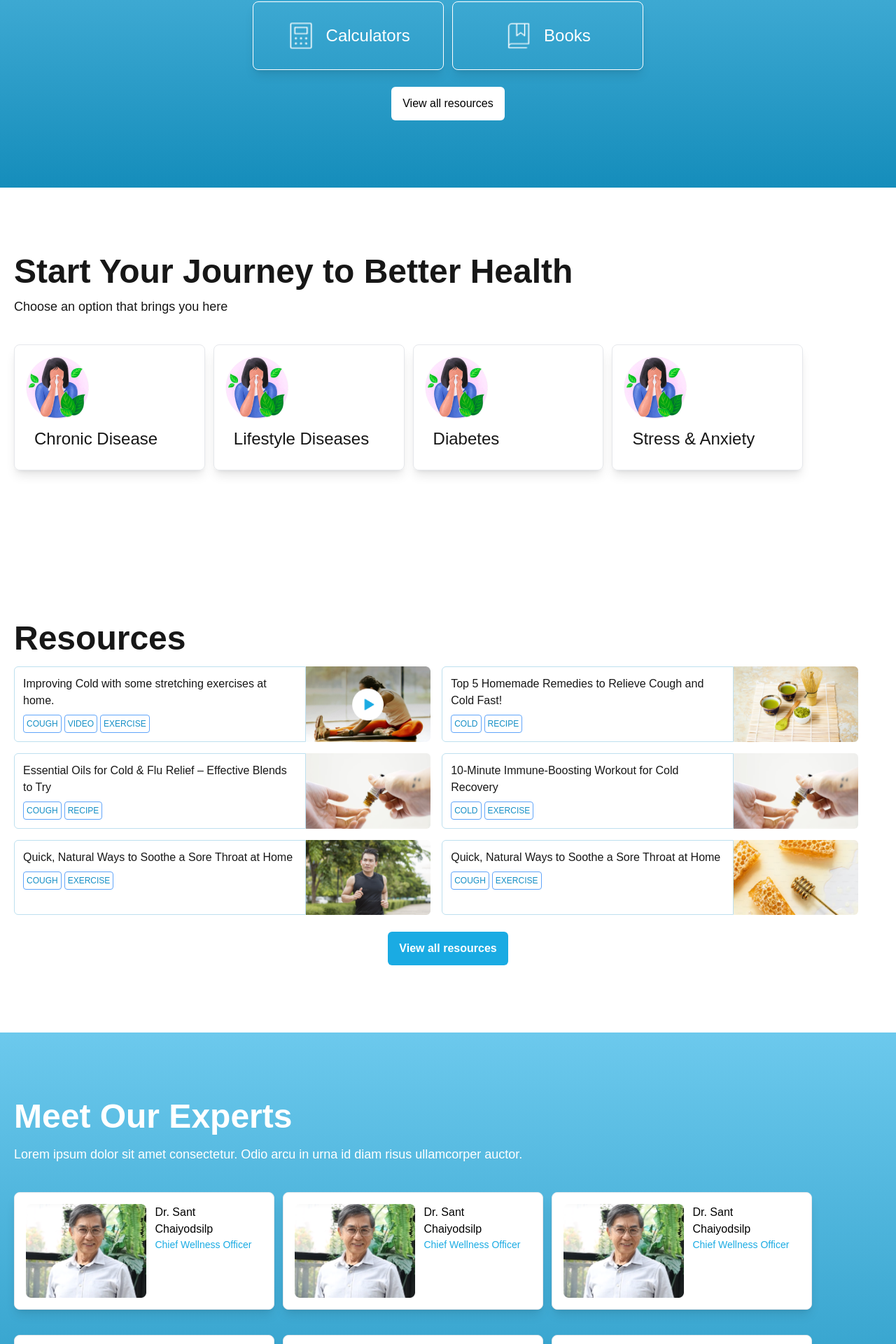
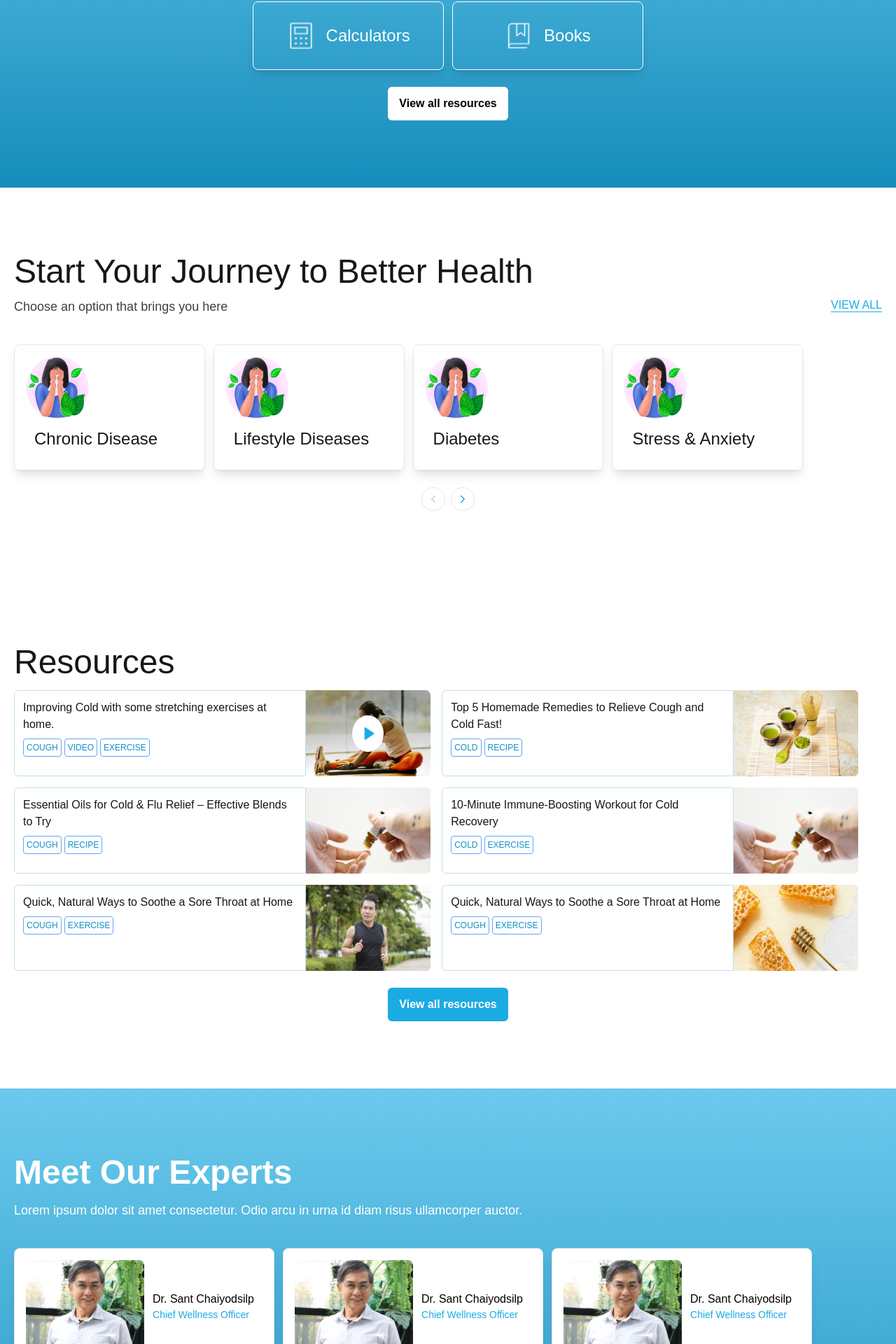
Before and after one commit to FrontX-Ganesh/mega_lifesciences, a Next.js app: page / in a window 1280 px wide. Shown: the part 820-2740 px from the top of the page at 70% size. Built offline with nearby package versions, Linux system fonts and the light colour scheme.

Commit message:
Responsive changes

```diff
--- a/app/_components/Categories/index.jsx
+++ b/app/_components/Categories/index.jsx
@@ -31,7 +31,7 @@ const Categories = () => {
           ))}
         </div>
         <div className="text-center">
-          <button className="bg-white text-black rounded-md px-4 py-3">
+          <button className="bg-white text-black rounded-md px-4 py-3 font-bold">
             View all resources
           </button>
         </div>
--- a/app/_components/Experts/index.jsx
+++ b/app/_components/Experts/index.jsx
@@ -28,8 +28,8 @@ const Experts = () => {
                       className="h-15 w-15 text-secondary group-hover:text-white"
                     />
                   </div>
-                  <div>
-                    <p className="px-3 text-black">{expert.name}</p>
+                  <div className="flex flex-col justify-center">
+                    <p className="px-3 text-black whitespace-nowrap">{expert.name}</p>
                     <p className="px-3 text-sm text-[#1AABE3]">
                       {expert.designation}
                     </p>
--- a/app/_components/PersonalizeCare/index.jsx
+++ b/app/_components/PersonalizeCare/index.jsx
@@ -8,7 +8,7 @@ const PersonalizeCare = () => {
       <section className="bg-white">
         <div className="px-5 py-24 max-w-7xl mx-auto">
           <div className="flex sm:flex-row flex-col mb-5">
-            <div className="w-full sm:w-[48%]">
+            <div className="w-full sm:w-[48%] mb-20">
               <h3 className="lg:text-5xl md:text-4xl sm:text-3xl text-[24px] mb-4">
                 Leading the Way in
                 <br />
--- a/app/_components/Program/index.jsx
+++ b/app/_components/Program/index.jsx
@@ -1,14 +1,15 @@
 import React from "react";
-import program from "@/public/images/program.png"
+import program from "@/public/images/program.png";
+import { IoChevronBack, IoChevronForwardOutline } from "react-icons/io5";
 import Image from "next/image";
 
 const Program = () => {
   return (
     <section className="bg-white">
-      <div className="px-5 py-24 max-w-7xl mx-auto">
+      <div className="px-5 py-24 mx-auto">
         <div className="flex flex-wrap gap-3 bg-gradient-to-b from-[#6CC9ED] to-[#158DBB] text-white rounded-xl border-2 border-[#1AABE3]">
           <div className="w-full sm:w-[65%]">
-            <p className="bg-white text-[#1AABE3] w-min px-6 py-1 rounded-br-lg mb-10">
+            <p className="bg-white text-[#1AABE3] rounded-tl-xl w-min px-6 py-1 rounded-br-lg mb-10">
               PROGRAM
             </p>
             <div className="pl-14">
@@ -16,7 +17,7 @@ const Program = () => {
                 Executive Staycation
               </div>
               <h3 className="md:text-4xl sm:text-3xl text-[24px]">
-                Restore & Recharge Yourself{" "}
+                Restore & Recharge Yourself
               </h3>
               <p className="md:text-lg sm:text-base text-sm text-[3F3F46] mb-10">
                 www.wellnesswecare.com
@@ -30,6 +31,14 @@ const Program = () => {
             />
           </div>
         </div>
+        <div className="text-center mt-4">
+          <button className="text-[#CCCCCC] mr-2 p-2 border border-grey rounded-full">
+            <IoChevronBack />
+          </button>
+          <button className="text-[#1AABE3] p-2 border border-grey rounded-full">
+            <IoChevronForwardOutline />
+          </button>
+        </div>
       </div>
     </section>
   );
--- a/app/_components/ProgramInfo/index.jsx
+++ b/app/_components/ProgramInfo/index.jsx
@@ -6,7 +6,7 @@ const ProgramInfo = () => {
   return (
     <>
       <section className="bg-white">
-        <div className="px-5 max-w-7xl mx-auto">
+        <div className="px-5 max-w-7xl mx-auto pt-20">
           <h3 className="lg:text-5xl md:text-4xl sm:text-3xl text-[24px] mb-4">
             Our <span className="text-[#1AABE3]">Programs</span>
           </h3>
--- a/app/_components/Resources/index.jsx
+++ b/app/_components/Resources/index.jsx
@@ -1,6 +1,5 @@
 import Image from "next/image";
 import React from "react";
-import yoga from "@/public/images/yoga.png";
 import { resources } from "./resources.constants";
 
 const Resources = () => {
@@ -8,13 +7,13 @@ const Resources = () => {
     <>
       <section className="bg-white">
         <div className="px-5 py-24 max-w-7xl mx-auto">
-          <h3 className="lg:text-5xl md:text-4xl sm:text-3xl text-[24px] font-bold mb-4">
+          <h3 className="lg:text-5xl md:text-4xl sm:text-3xl text-[24px] mb-4">
             Resources
           </h3>
 
           <div className="flex gap-4 flex-wrap mb-6">
             {resources.map((reso) => (
-              <div className="flex sm:w-[48%] w-full" key={reso.id}>
+              <div className="flex sm:w-[48%] w-full h-[123px]" key={reso.id}>
                 <div className="border border-[#BEE0EF] p-3 rounded-tl-md rounded-bl-md w-[70%]">
                   <div className="mb-2">{reso.title}</div>
                   <div className="flex">
--- a/app/_components/Stories/index.jsx
+++ b/app/_components/Stories/index.jsx
@@ -1,11 +1,13 @@
 import Image from "next/image";
 import { storiesInfo } from "./stories.constants";
+import { IoChevronBack, IoChevronForwardOutline } from "react-icons/io5";
 
 const Stories = () => {
   return (
     <>
       <section className="text-white">
-        <div className="px-5 py-24 max-w-[1200px] mx-auto bg-gradient-to-b from-[#6CC9ED] to-[#158DBB] rounded-2xl">
+        <div className="max-w-[1200px] mx-auto overflow-x-hidden h-[800px] relative">
+          <div className="px-5 py-24 max-w-[1200px] h-[449px] relative w-full overflow-hidden mx-auto bg-gradient-to-b from-[#6CC9ED] to-[#158DBB] rounded-2xl">
             <div className="flex flex-wrap justify-between">
               <div>
                 <h3 className="lg:text-5xl md:text-4xl sm:text-3xl text-[24px] font-bold mb-4">
@@ -17,17 +19,18 @@ const Stories = () => {
                 </p>
               </div>
               <div>
-              <button className="bg-white text-black rounded-md px-4 py-3">
-                View more
+                <button className="bg-white text-black rounded-md px-4 py-3 mb-3">
+                  View all
                 </button>
               </div>
             </div>
-          {/* <div className="w-full">
+          </div>
+          <div className="w-full relative top-[-75px] left-5">
             <div className="flex gap-5 items-start">
               {storiesInfo.map((story) =>
                 story.id === 1 ? (
                   <div
-                    className="bg-gradient-to-b shrink-0 from-white to-[#BFE8F7] h-[400px] p-4 py-8 max-w-[425px] w-full rounded-lg bg-white text-black flex flex-col justify-between"
+                    className="bg-gradient-to-b shrink-0 from-white to-[#BFE8F7] h-[400px] p-4 py-8 max-w-[300px] md:max-w-[425px] w-full rounded-lg bg-white text-black flex flex-col justify-between"
                     key={story.id}
                   >
                     <div>
@@ -55,7 +58,8 @@ const Stories = () => {
                     <div
                       className="absolute right-0 top-0 bottom-0 left-0"
                       style={{
-                        backgroundImage: "linear-gradient(to right, transparent 30%, #ffffffe6 50%, white 100%)",
+                        backgroundImage:
+                          "linear-gradient(to right, transparent 30%, #ffffffe6 50%, white 100%)",
                       }}
                     ></div>
                     <Image
@@ -71,6 +75,12 @@ const Stories = () => {
                       {story.jobTitle}
                     </p>
                   </div>
+                ) : story.id === 2 ? (
+                  <Image
+                    alt="Story Logo"
+                    src={story.image}
+                    className="h-[300px] max-w-[276px] rounded-md object-cover"
+                  />
                 ) : (
                   <div
                     className="bg-gradient-to-b from-white h-[300px] shrink-0 to-[#BFE8F7] p-4 max-w-[276px] w-full rounded-lg bg-white text-black"
@@ -92,7 +102,7 @@ const Stories = () => {
                 )
               )}
             </div>
-          </div> */}
+          </div>
         </div>
       </section>
     </>
--- a/app/_components/YourJourney/index.jsx
+++ b/app/_components/YourJourney/index.jsx
@@ -1,5 +1,6 @@
 import React from "react";
 import { journeys } from "./journey.constants";
+import { IoChevronBack, IoChevronForwardOutline } from "react-icons/io5";
 import Image from "next/image";
 
 const YourJourney = () => {
@@ -7,12 +8,20 @@ const YourJourney = () => {
     <>
       <section className="bg-white">
         <div className="px-5 py-24 max-w-7xl mx-auto">
-          <h3 className="lg:text-5xl md:text-4xl sm:text-3xl text-[24px] font-bold mb-3">
+          <h3 className="lg:text-5xl md:text-4xl sm:text-3xl text-[24px] mb-3">
             Start Your Journey to Better Health
           </h3>
-          <p className="md:text-lg sm:text-base text-sm font-light text-[3F3F46] mb-10">
-            Choose an option that brings you here
-          </p>
+          <div className="flex justify-between">
+            <p className="md:text-lg sm:text-base text-sm font-light text-[#3F3F46] mb-10">
+              Choose an option that brings you here
+            </p>
+            <p
+              className="text-[#1AABE3] uppercase underline"
+              style={{ textUnderlinePosition: "under" }}
+            >
+              View All
+            </p>
+          </div>
           <div className="flex flex-wrap gap-3">
             {journeys.map((journey) => (
               <div
@@ -26,11 +35,17 @@ const YourJourney = () => {
                     className="h-15 w-15 text-secondary group-hover:text-white"
                   />
                 </div>
-                  <h3 className="text-lg md:text-2xl p-3">
-                    {journey.title}
-                  </h3>
+                <h3 className="text-lg md:text-2xl p-3">{journey.title}</h3>
               </div>
             ))}
+          </div>
+          <div className="text-center">
+            <button className="text-[#CCCCCC] mr-2 p-2 border border-grey rounded-full">
+              <IoChevronBack />
+            </button>
+            <button className="text-[#1AABE3] p-2 border border-grey rounded-full">
+              <IoChevronForwardOutline />
+            </button>
           </div>
         </div>
       </section>
--- a/app/page.js
+++ b/app/page.js
@@ -17,8 +17,8 @@ export default function Home() {
       <YourJourney />
       <Resources />
       <Experts />
+      <ProgramInfo />
       <Program />
-      <ProgramInfo />
       <PersonalizeCare />
       <Stories />
       <Register />
```
Also changed, not shown: public/images/story-video-1.png (added), public/images/story-video.png. Lines whose indentation alone changed are shown as unchanged.
